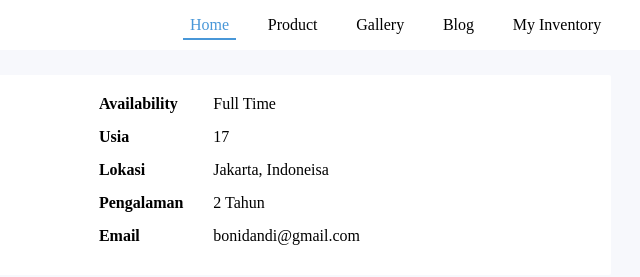
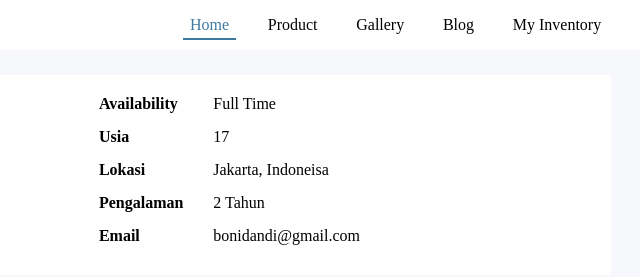
Before and after one commit to bonidandy/Assignment_hacktiv8, a plain HTML site: page assignment2/portofolio.html in a window 1280 px wide. In both pictures the pointer is over the link "Home". Shown: the top 277 px of the page, 591-1231 px from the left. Drawn offline with Linux system fonts and the light colour scheme.

Commit message:
assignment2

```diff
--- a/assignment2/assets/porto.css
+++ b/assignment2/assets/porto.css
@@ -48,7 +48,7 @@ body{
 }
 
 .navbar .list-link:hover{
-    color: #4897D8;
+    color: #3F7A9F;
 }
 
 .navbar .list-link::after{
@@ -59,7 +59,7 @@ body{
     left: 0;
     transform-origin: right;
     height: 0.12rem;
-    background: #4897D8;
+    background: #3F7A9F;
     transform: scaleX(0);
     transition: transform .4s;
 }
```
